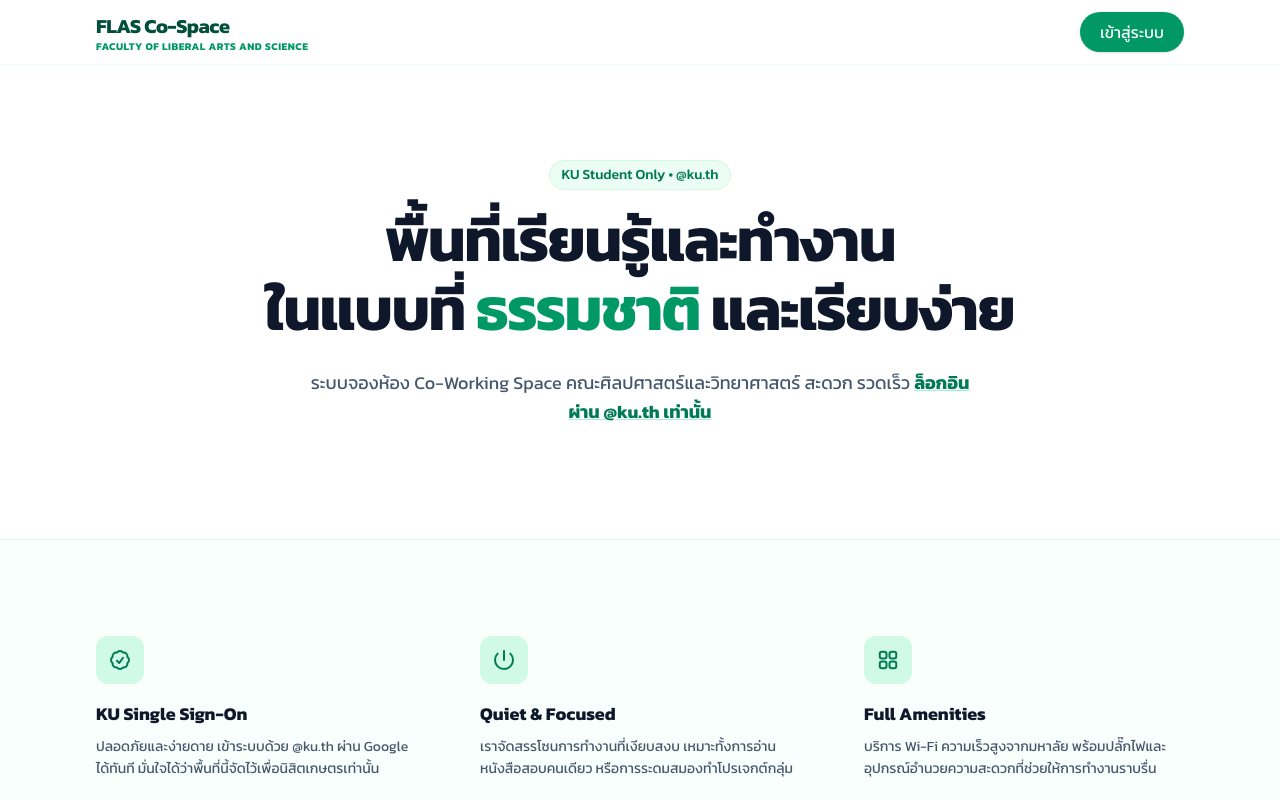
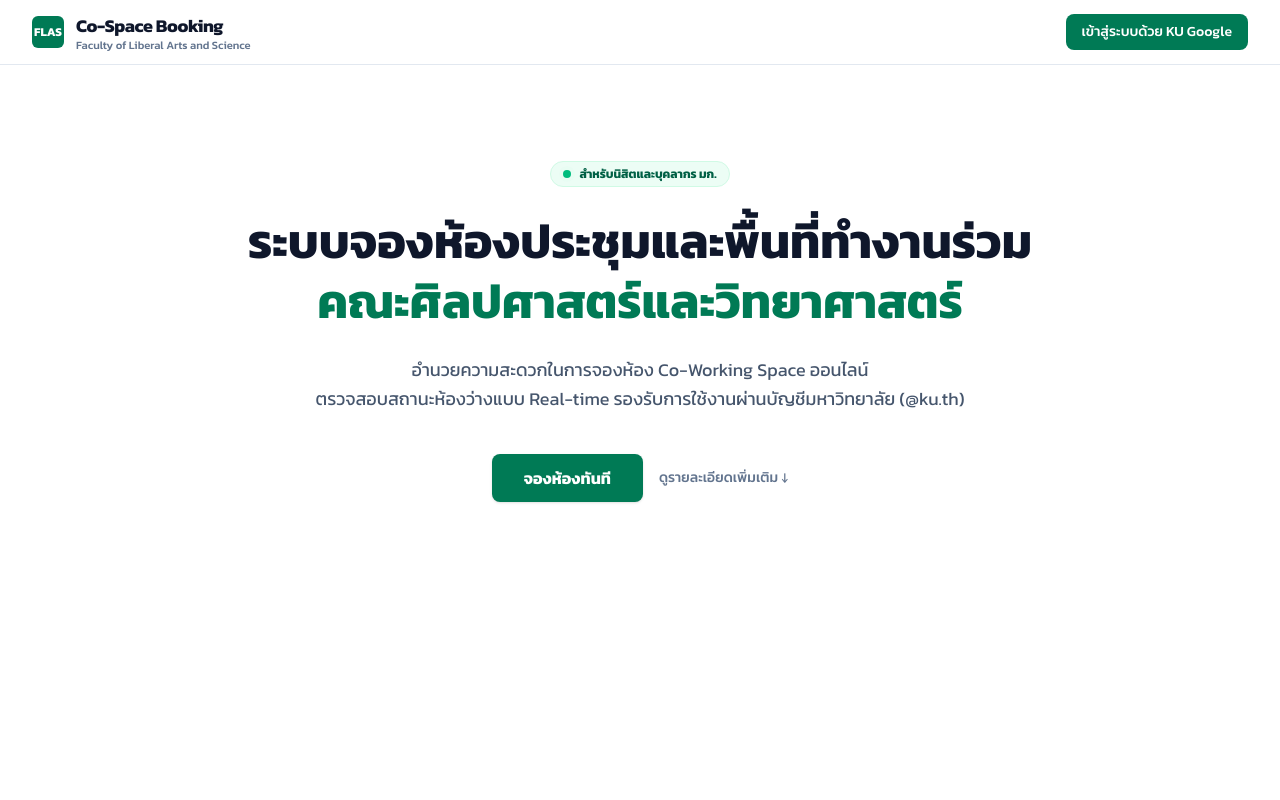
Before and after one commit to THEkingmay/ku-kps-as-booking-room, a Next.js app: page / in a window 1280 px wide. Shown: the top 800 px of the page. Built offline with nearby package versions, Linux system fonts and the light colour scheme.

Commit message:
update home page

```diff
--- a/app/page.tsx
+++ b/app/page.tsx
@@ -3,90 +3,107 @@ import { signIn } from "next-auth/react";
 import { ReactNode } from "react";
 
 const FeatureIcon = ({ children }: { children: ReactNode }) => (
-  <div className="h-12 w-12 rounded-xl bg-emerald-100 text-emerald-700 flex items-center justify-center mb-4">
+  <div className="h-12 w-12 rounded-lg bg-emerald-50 text-emerald-700 flex items-center justify-center mb-4 border border-emerald-100">
     {children}
   </div>
 );
 
 export default function Home() {
   return (
-    <main className="min-h-screen bg-white selection:bg-emerald-100 text-slate-800 font-sans">
+    <main className="min-h-screen bg-white text-slate-800 font-sans selection:bg-emerald-100">
 
       {/* Navigation */}
-      <header className="border-b border-emerald-50 bg-white/80 backdrop-blur-md fixed w-full z-50 top-0">
-        <div className="max-w-6xl mx-auto px-4 sm:px-6 lg:px-8 h-16 flex justify-between items-center">
-          <div className="flex flex-col leading-tight">
-            <span className="font-bold text-xl tracking-tight text-emerald-900">FLAS Co-Space</span>
-            <span className="text-[0.65rem] text-emerald-600 uppercase tracking-wider font-semibold">Faculty of Liberal Arts and Science</span>
+      <header className="border-b border-slate-200 bg-white/90 backdrop-blur-sm fixed w-full z-50 top-0">
+        <div className="max-w-7xl mx-auto px-4 sm:px-6 lg:px-8 h-16 flex justify-between items-center">
+          <div className="flex items-center gap-3">
+            <div className="h-8 w-8 bg-emerald-700 rounded-md flex items-center justify-center text-white font-bold text-xs">
+              FLAS
+            </div>
+            <div className="flex flex-col leading-none">
+              <span className="font-semibold text-lg text-slate-900 tracking-tight">Co-Space Booking</span>
+              <span className="text-[0.7rem] text-slate-500 font-medium">Faculty of Liberal Arts and Science</span>
+            </div>
           </div>
 
           <nav>
             <button
               onClick={() => signIn('google')}
-              className="inline-flex items-center px-5 py-2 text-sm text-white bg-emerald-600 rounded-full hover:bg-emerald-700 transition-all shadow-sm hover:shadow-md md:text-base"
+              className="inline-flex items-center px-4 py-2 text-sm font-medium text-white bg-emerald-700 rounded-lg hover:bg-emerald-800 transition-colors focus:ring-4 focus:ring-emerald-100"
             >
-              เข้าสู่ระบบ
+              เข้าสู่ระบบด้วย KU Google
             </button>
           </nav>
         </div>
       </header>
 
       {/* Hero Section */}
-      <section className="pt-32 pb-20 md:pt-40 md:pb-28 max-w-6xl mx-auto px-4 sm:px-6 lg:px-8 text-center">
+      <section className="min-h-screen pt-32 pb-20 md:pt-40 md:pb-24 max-w-5xl mx-auto px-4 sm:px-6 lg:px-8 text-center">
 
-        <span className="inline-block mb-4 px-3 py-1 text-sm font-medium text-emerald-700 bg-emerald-50 rounded-full border border-emerald-100">
-          KU Student Only • @ku.th
-        </span>
+        {/* Badge แจ้งสถานะหรือกลุ่มผู้ใช้ */}
+        <div className="inline-flex items-center gap-2 px-3 py-1 mb-6 text-xs font-semibold text-emerald-800 bg-emerald-50 rounded-full border border-emerald-100">
+          <span className="relative flex h-2 w-2">
+            <span className="animate-ping absolute inline-flex h-full w-full rounded-full bg-emerald-400 opacity-75"></span>
+            <span className="relative inline-flex rounded-full h-2 w-2 bg-emerald-500"></span>
+          </span>
+          สำหรับนิสิตและบุคลากร มก.
+        </div>
 
-        <h1 className="text-4xl md:text-6xl font-bold tracking-tight text-slate-900 leading-[1.15]">
-          พื้นที่เรียนรู้และทำงาน <br className="hidden md:block" />
-          ในแบบที่ <span className="text-emerald-600 relative whitespace-nowrap">
-             ธรรมชาติ
-            <svg className="absolute bottom-1 left-0 w-full h-3 text-emerald-200 -z-10" viewBox="0 0 100 12" preserveAspectRatio="none">
-              <path d="M0,10 C20,15 80,15 100,10 L100,12 L0,12 Z" fill="currentColor"/>
-            </svg>
-          </span> และเรียบง่าย
+        <h1 className="text-3xl md:text-5xl font-bold text-slate-900 leading-tight mb-6">
+          ระบบจองห้องประชุมและพื้นที่ทำงานร่วม <br />
+          <span className="text-emerald-700">คณะศิลปศาสตร์และวิทยาศาสตร์</span>
         </h1>
 
-        <p className="mt-6 text-lg text-slate-600 max-w-2xl mx-auto leading-relaxed">
-          ระบบจองห้อง Co-Working Space คณะศิลปศาสตร์และวิทยาศาสตร์
-          สะดวก รวดเร็ว <span className="font-semibold text-emerald-700 underline decoration-emerald-200">ล็อกอินผ่าน @ku.th เท่านั้น</span>
+        <p className="text-lg text-slate-600 max-w-2xl mx-auto mb-10 leading-relaxed">
+          อำนวยความสะดวกในการจองห้อง Co-Working Space ออนไลน์ <br className="hidden sm:block"/>
+          ตรวจสอบสถานะห้องว่างแบบ Real-time รองรับการใช้งานผ่านบัญชีมหาวิทยาลัย (@ku.th)
         </p>
 
+        <div className="flex flex-col sm:flex-row gap-4 justify-center items-center">
+          <button
+             onClick={() => signIn('google')}
+             className="w-full sm:w-auto px-8 py-3 text-base font-semibold text-white bg-emerald-700 rounded-lg hover:bg-emerald-800 shadow-sm transition-all hover:translate-y-[-1px]"
+          >
+            จองห้องทันที
+          </button>
+          <a href="#features" className="text-sm font-medium text-slate-500 hover:text-emerald-700 transition-colors">
+            ดูรายละเอียดเพิ่มเติม ↓
+          </a>
+        </div>
 
       </section>
-      {/* Features */}
-      <section className="py-24 bg-emerald-50/30 border-t border-emerald-100">
+
+      {/* Features / Information */}
+      <section id="features" className="py-20 bg-slate-50 border-t border-slate-200">
         <div className="max-w-6xl mx-auto px-4 sm:px-6 lg:px-8">
-          <div className="grid grid-cols-1 md:grid-cols-3 gap-16">
+          <div className="grid grid-cols-1 md:grid-cols-3 gap-12">
 
-            <div>
+            <div className="bg-white p-6 rounded-xl border border-slate-100 shadow-sm hover:shadow-md transition-shadow">
               <FeatureIcon>
-                <svg xmlns="http://www.w3.org/2000/svg" fill="none" viewBox="0 0 24 24" strokeWidth={2} stroke="currentColor" className="w-6 h-6"><path strokeLinecap="round" strokeLinejoin="round" d="M9 12.75L11.25 15 15 9.75M21 12c0 1.268-.63 2.39-1.593 3.068a3.745 3.745 0 01-1.043 3.296 3.745 3.745 0 01-3.296 1.043A3.745 3.745 0 0112 21c-1.268 0-2.39-.63-3.068-1.593a3.745 3.745 0 01-3.296-1.043 3.745 3.745 0 01-1.043-3.296A3.745 3.745 0 013 12c0-1.268.63-2.39 1.593-3.068a3.745 3.745 0 011.043-3.296 3.745 3.745 0 013.296-1.043A3.745 3.745 0 0112 3c1.268 0 2.39.63 3.068 1.593a3.745 3.745 0 013.296 1.043 3.745 3.745 0 011.043 3.296A3.745 3.745 0 0121 12z" /></svg>
+                <svg xmlns="http://www.w3.org/2000/svg" fill="none" viewBox="0 0 24 24" strokeWidth={1.5} stroke="currentColor" className="w-6 h-6"><path strokeLinecap="round" strokeLinejoin="round" d="M9 12.75L11.25 15 15 9.75M21 12c0 1.268-.63 2.39-1.593 3.068a3.745 3.745 0 01-1.043 3.296 3.745 3.745 0 01-3.296 1.043A3.745 3.745 0 0112 21c-1.268 0-2.39-.63-3.068-1.593a3.745 3.745 0 01-3.296-1.043 3.745 3.745 0 01-1.043-3.296A3.745 3.745 0 013 12c0-1.268.63-2.39 1.593-3.068a3.745 3.745 0 011.043-3.296 3.745 3.745 0 013.296-1.043A3.745 3.745 0 0112 3c1.268 0 2.39.63 3.068 1.593a3.745 3.745 0 013.296 1.043 3.745 3.745 0 011.043 3.296A3.745 3.745 0 0121 12z" /></svg>
               </FeatureIcon>
-              <h3 className="text-lg font-bold text-slate-900">KU Single Sign-On</h3>
-              <p className="mt-2 text-slate-600 leading-relaxed text-sm">
-                ปลอดภัยและง่ายดาย เข้าระบบด้วย @ku.th ผ่าน Google ได้ทันที มั่นใจได้ว่าพื้นที่นี้จัดไว้เพื่อนิสิตเกษตรเท่านั้น
+              <h3 className="text-lg font-bold text-slate-900">KU Authentication</h3>
+              <p className="mt-2 text-slate-600 text-sm leading-relaxed">
+                เข้าใช้งานด้วยบัญชี Google ของมหาวิทยาลัย (@ku.th) เพื่อยืนยันตัวตน และความปลอดภัยในการใช้งานพื้นที่
               </p>
             </div>
 
-            <div>
+            <div className="bg-white p-6 rounded-xl border border-slate-100 shadow-sm hover:shadow-md transition-shadow">
               <FeatureIcon>
-                 <svg xmlns="http://www.w3.org/2000/svg" fill="none" viewBox="0 0 24 24" strokeWidth={2} stroke="currentColor" className="w-6 h-6"><path strokeLinecap="round" strokeLinejoin="round" d="M5.636 5.636a9 9 0 1012.728 0M12 3v9" /></svg>
+                 <svg xmlns="http://www.w3.org/2000/svg" fill="none" viewBox="0 0 24 24" strokeWidth={1.5} stroke="currentColor" className="w-6 h-6"><path strokeLinecap="round" strokeLinejoin="round" d="M6.75 3v2.25M17.25 3v2.25M3 18.75V7.5a2.25 2.25 0 012.25-2.25h13.5A2.25 2.25 0 0121 7.5v11.25m-18 0A2.25 2.25 0 005.25 21h13.5A2.25 2.25 0 0021 18.75m-18 0v-7.5A2.25 2.25 0 015.25 9h13.5A2.25 2.25 0 0121 11.25v7.5" /></svg>
               </FeatureIcon>
-              <h3 className="text-lg font-bold text-slate-900">Quiet & Focused</h3>
-              <p className="mt-2 text-slate-600 leading-relaxed text-sm">
-                เราจัดสรรโซนการทำงานที่เงียบสงบ เหมาะทั้งการอ่านหนังสือสอบคนเดียว หรือการระดมสมองทำโปรเจกต์กลุ่ม
+              <h3 className="text-lg font-bold text-slate-900">Real-time Reservation</h3>
+              <p className="mt-2 text-slate-600 text-sm leading-relaxed">
+                ระบบจัดการตารางเวลาที่แม่นยำ สามารถเลือกช่วงเวลาที่ต้องการและยืนยันการจองได้ทันที ลดปัญหาการจองซ้อน
               </p>
             </div>
 
-            <div>
+            <div className="bg-white p-6 rounded-xl border border-slate-100 shadow-sm hover:shadow-md transition-shadow">
               <FeatureIcon>
-                <svg xmlns="http://www.w3.org/2000/svg" fill="none" viewBox="0 0 24 24" strokeWidth={2} stroke="currentColor" className="w-6 h-6"><path strokeLinecap="round" strokeLinejoin="round" d="M3.75 6A2.25 2.25 0 016 3.75h2.25A2.25 2.25 0 0110.5 6v2.25a2.25 2.25 0 01-2.25 2.25H6a2.25 2.25 0 01-2.25-2.25V6zM3.75 15.75A2.25 2.25 0 016 13.5h2.25a2.25 2.25 0 012.25 2.25V18a2.25 2.25 0 01-2.25 2.25H6A2.25 2.25 0 013.75 18v-2.25zM13.5 6a2.25 2.25 0 012.25-2.25H18A2.25 2.25 0 0120.25 6v2.25A2.25 2.25 0 0118 10.5h-2.25a2.25 2.25 0 01-2.25-2.25V6zM13.5 15.75a2.25 2.25 0 012.25-2.25H18a2.25 2.25 0 012.25 2.25V18A2.25 2.25 0 0118 20.25h-2.25A2.25 2.25 0 0113.5 18v-2.25z" /></svg>
+                <svg xmlns="http://www.w3.org/2000/svg" fill="none" viewBox="0 0 24 24" strokeWidth={1.5} stroke="currentColor" className="w-6 h-6"><path strokeLinecap="round" strokeLinejoin="round" d="M8.25 18.75a1.5 1.5 0 01-3 0m3 0a1.5 1.5 0 00-3 0m3 0h6m-9 0H3.375a1.125 1.125 0 01-1.125-1.125V14.25m17.25 4.5a1.5 1.5 0 01-3 0m3 0a1.5 1.5 0 00-3 0m3 0h1.125c.621 0 1.129-.504 1.09-1.124a17.902 17.902 0 00-3.213-9.193 2.056 2.056 0 00-1.58-.86H14.25M16.5 18.75h-2.25m0-11.177v-.958c0-.568-.422-1.048-.987-1.106a48.554 48.554 0 00-10.026 0 1.106 1.106 0 00-.987 1.106v7.635m12-6.677v6.677m0 4.5v-4.5m0 0h-12" /></svg>
               </FeatureIcon>
-              <h3 className="text-lg font-bold text-slate-900">Full Amenities</h3>
-              <p className="mt-2 text-slate-600 leading-relaxed text-sm">
-                บริการ Wi-Fi ความเร็วสูงจากมหาลัย พร้อมปลั๊กไฟและอุปกรณ์อำนวยความสะดวกที่ช่วยให้การทำงานราบรื่น
+              <h3 className="text-lg font-bold text-slate-900">Facilities</h3>
+              <p className="mt-2 text-slate-600 text-sm leading-relaxed">
+                พร้อมด้วยสิ่งอำนวยความสะดวกครบครัน ทั้ง Wi-Fi ความเร็วสูง ปลั๊กไฟ และกระดานไวท์บอร์ด รองรับทั้งการทำงานเดี่ยวและกลุ่ม
               </p>
             </div>
 
@@ -95,13 +112,10 @@ export default function Home() {
       </section>
 
       {/* Footer */}
-      <footer className="py-12 text-center bg-white">
-        <div className="max-w-6xl mx-auto px-4 border-t border-slate-100 pt-8">
-           <p className="text-slate-400 text-xs font-medium uppercase tracking-widest mb-2">Developed for Educational Purposes</p>
-           <p className="text-slate-500 text-sm">
-             © {new Date().getFullYear()} คณะศิลปศาสตร์และวิทยาศาสตร์ <br className="sm:hidden" />
-             มหาวิทยาลัยเกษตรศาสตร์ วิทยาเขตกำแพงแสน
-           </p>
+      <footer className="py-8 bg-white border-t border-slate-200">
+        <div className="max-w-6xl mx-auto px-4 flex flex-col md:flex-row justify-between items-center text-sm text-slate-500">
+           <p>© {new Date().getFullYear()} Faculty of Liberal Arts and Science, KU KPS.</p>
+           <p className="mt-2 md:mt-0">Developed by CS Student</p>
         </div>
       </footer>
 
```
